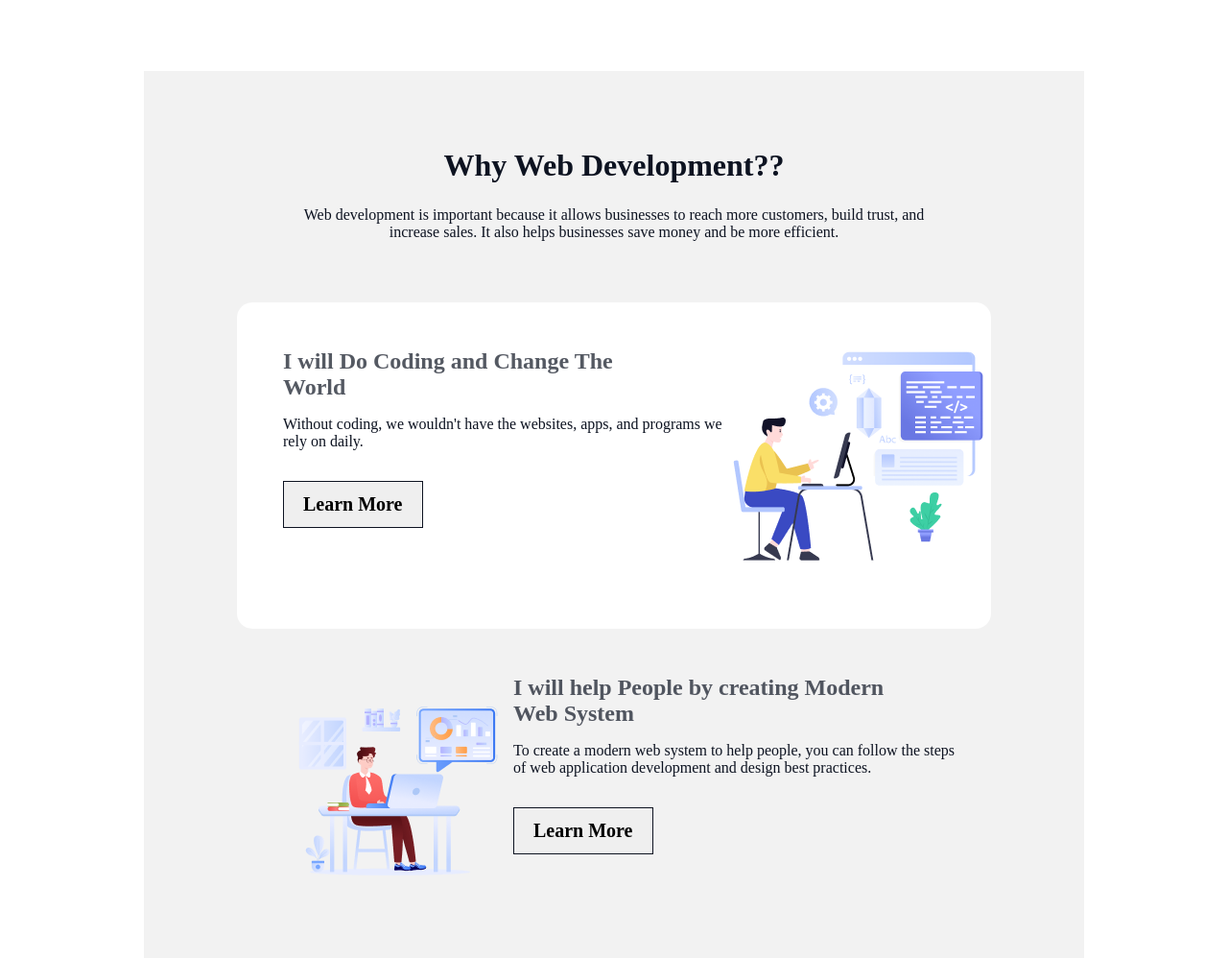
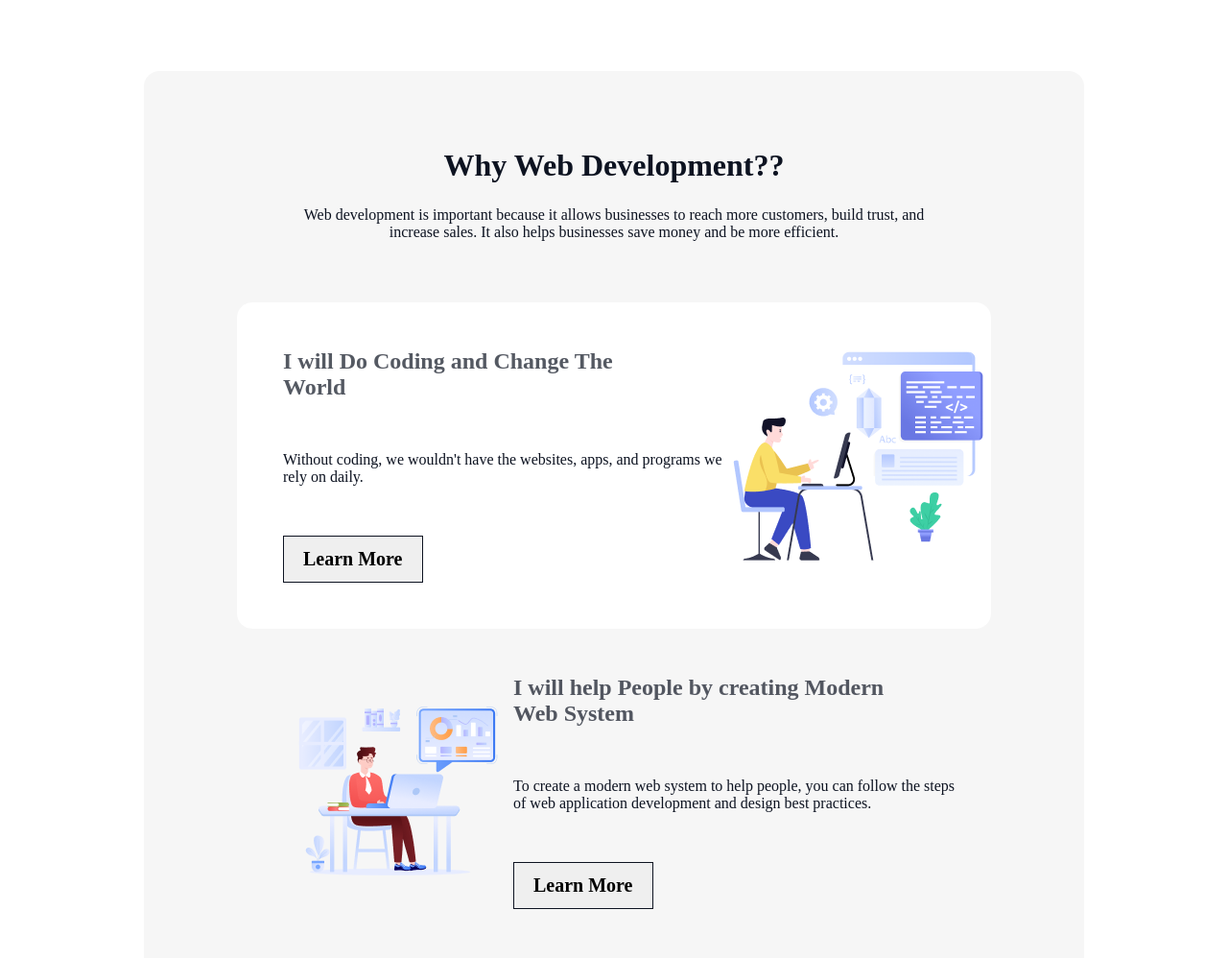
Before and after one commit to anamul009/web-dev-portfolio-challange, a plain HTML site: page index.html in a window 1280 px wide. Shown: the part 914-1912 px from the top of the page at 96% size. Drawn offline with Linux system fonts and the light colour scheme; a web font is replaced by a local one.

Commit message:
first commit

```diff
--- a/stylesheet/style.css
+++ b/stylesheet/style.css
@@ -24,6 +24,7 @@
 .flex{
     display: flex;
     flex-direction: column;
+    justify-content: space-between;
 }
 
 /* header section */
@@ -146,15 +147,9 @@
     margin-right: 150px;
 }
 .web-development{
-    background-color: #f2f2f2;
-
-
+    background-color: #f3f3f3c3;
+    border-radius: 16px;
     padding: 80px 97px;
-}
-.text-contents{
-    /* padding: 48px; */
-
-
 }
 .text-contents-1{
         /* padding: 48px; */
@@ -164,7 +159,7 @@
 .text-1{
     color: #0D1321;
     opacity: 70%;
-    padding-bottom: 16px;
+    /* padding-bottom: 36px; */
     font-size: 24px;
     font-weight: 700;
     width: 390px;
@@ -173,7 +168,7 @@
     color: #0D1321;
     font-size: 16px;
     font-weight: 400;
-    padding-bottom: 32px;
+    /* padding-bottom: 45px; */
     width: 468px;
 }
 .content{
```
Also changed, not shown: index.html (+0 -4 lines).
